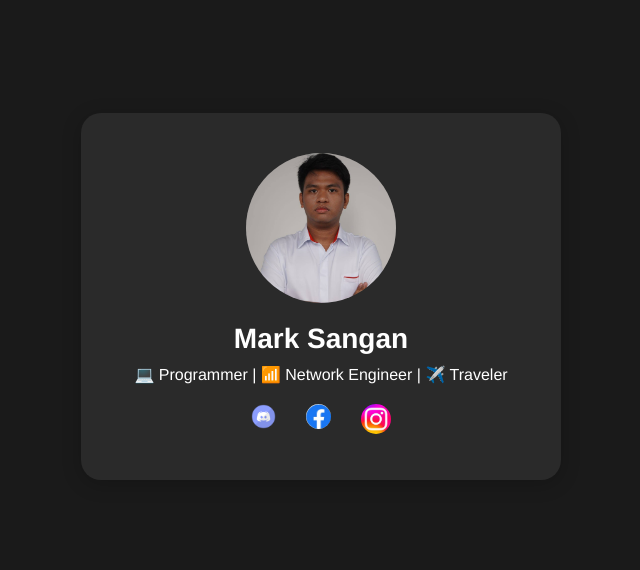
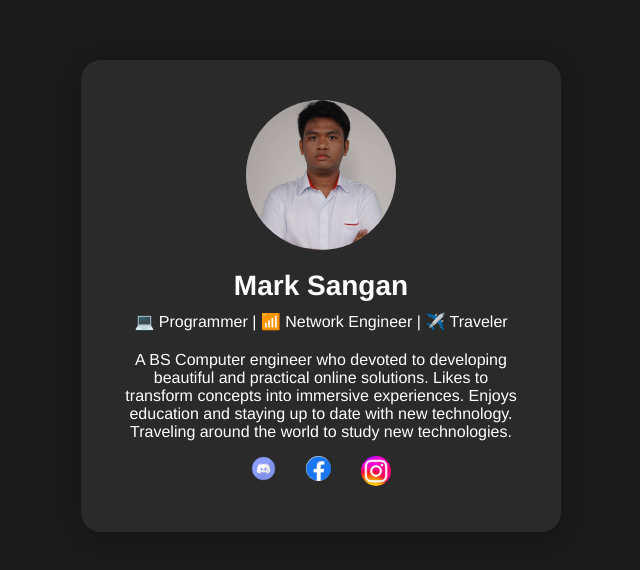
Before and after one commit to mgsangan/ncp13106_Sanganbf, a plain HTML site: page anotherOne.html in a window 1280 px wide. Shown: the part 104-674 px from the top of the page, without its empty margins (319-959 px from the left). Drawn offline with Linux system fonts and the light colour scheme.

Commit message:
last change

```diff
--- a/anotherOne.html
+++ b/anotherOne.html
@@ -49,6 +49,10 @@
         font-size: 16px;
         margin-bottom: 20px;
       }
+      .profile-bio:hover {
+        transform: translateY(-5px);
+        opacity: 0.8;
+      }
 
       .social-icons {
         display: flex;
@@ -81,14 +85,29 @@
         transform: translateY(-5px);
         opacity: 0.8;
       }
+      .bionote{
+
+        text-align: center;
+      }
+
     </style>
   </head>
   <body>
     <div class="profile-card">
       <div class="profile-image"><img class="p1" src="img/profile.jpg" /></div>
       <div class="profile-name">Mark Sangan</div>
+
       <div class="profile-bio">
+
         💻 Programmer | 📶 Network Engineer | ✈️ Traveler
+      </div>
+
+      <div class="bionote">
+        A BS Computer engineer who devoted to developing beautiful and practical
+        online solutions. Likes to transform concepts into immersive experiences.
+        Enjoys education and staying up to date with new technology. Traveling
+        around the world to study new technologies.
+
       </div>
       <div class="social-icons">
         <a
@@ -102,7 +121,9 @@
         <a href="https://www.instagram.com/justttaman" class="social-icon"
           ><img class="ig" src="img/i.jpg"
         /></a>
+
       </div>
     </div>
-  </body>
+
+
 </html>
```
